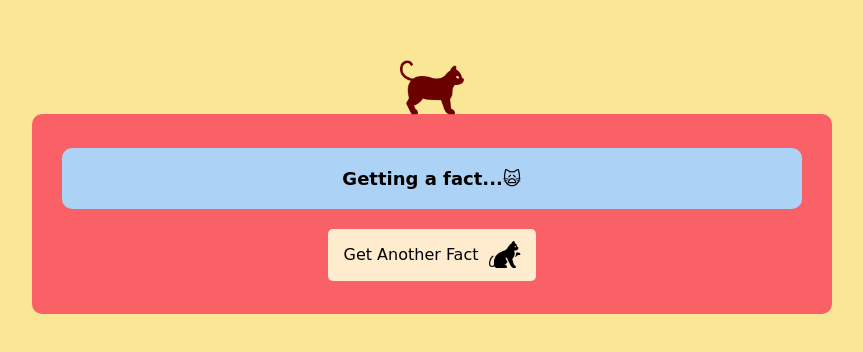
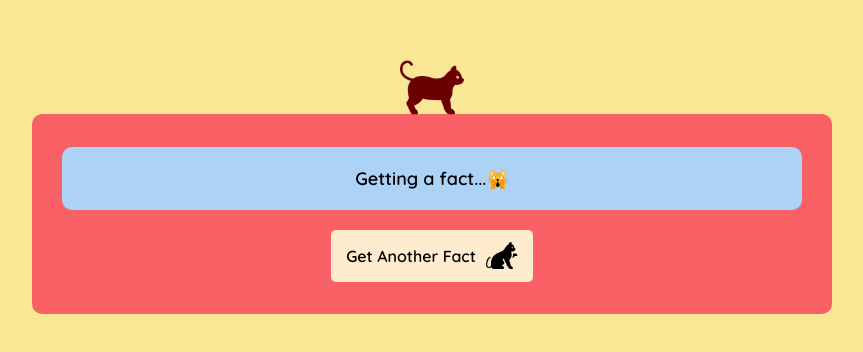
Before and after one commit to RanitJana/CatRandomFact, a plain HTML site: page index.html in a window 1280 px wide. Shown: the part 186-538 px from the top of the page, without its empty margins (208-1071 px from the left). Drawn offline with Linux system fonts and the light colour scheme; no server answers.

Commit message:
Add font

```diff
--- a/style.css
+++ b/style.css
@@ -1,13 +1,15 @@
+@import url('https://fonts.googleapis.com/css2?family=Quicksand:wght@300..700&display=swap');
+
 * {
     margin: 0;
     padding: 0;
     box-sizing: border-box;
-    font-family: cursive;
+    font-family: "Quicksand", sans-serif;
 }
 
 body {
     width: 100vw;
-    height: 100vh;
+    height: 100dvh;
     display: flex;
     justify-content: center;
     align-items: center;
@@ -41,7 +43,7 @@ body .parent .text {
 }
 
 body .parent button {
-    background-color:blanchedalmond;
+    background-color: blanchedalmond;
     padding: 10px 15px;
     border-radius: 5px;
     border: none;
@@ -49,6 +51,7 @@ body .parent button {
     align-items: center;
     justify-content: center;
     font-size: medium;
+    font-weight: 600;
 }
 
 body .parent button img {
```
